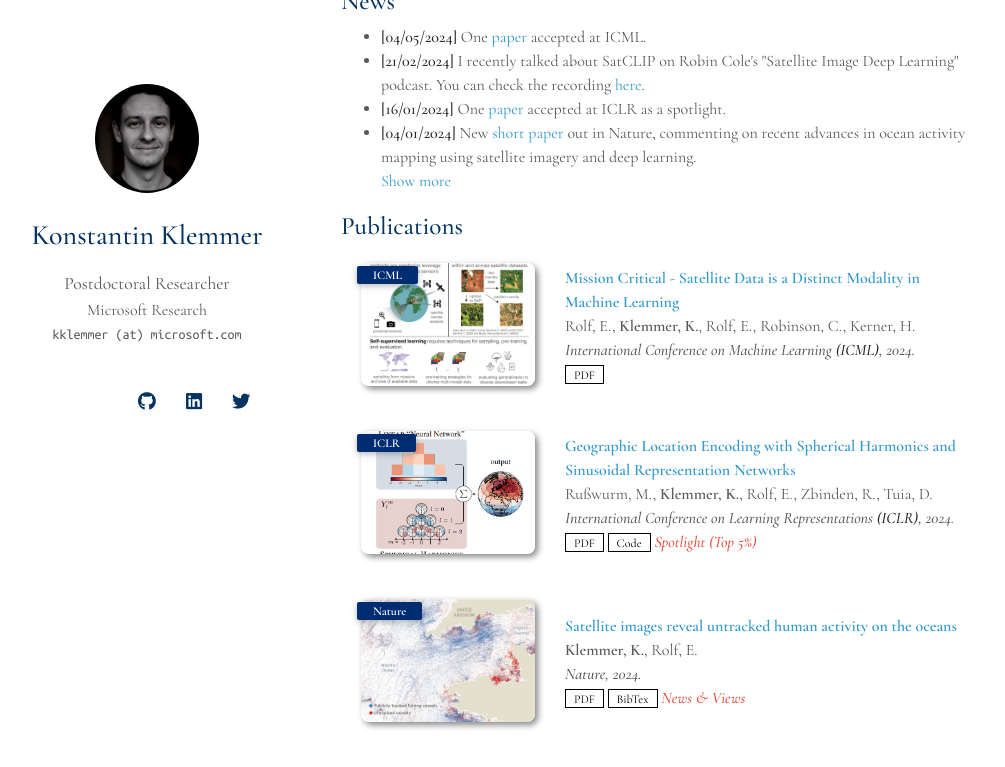
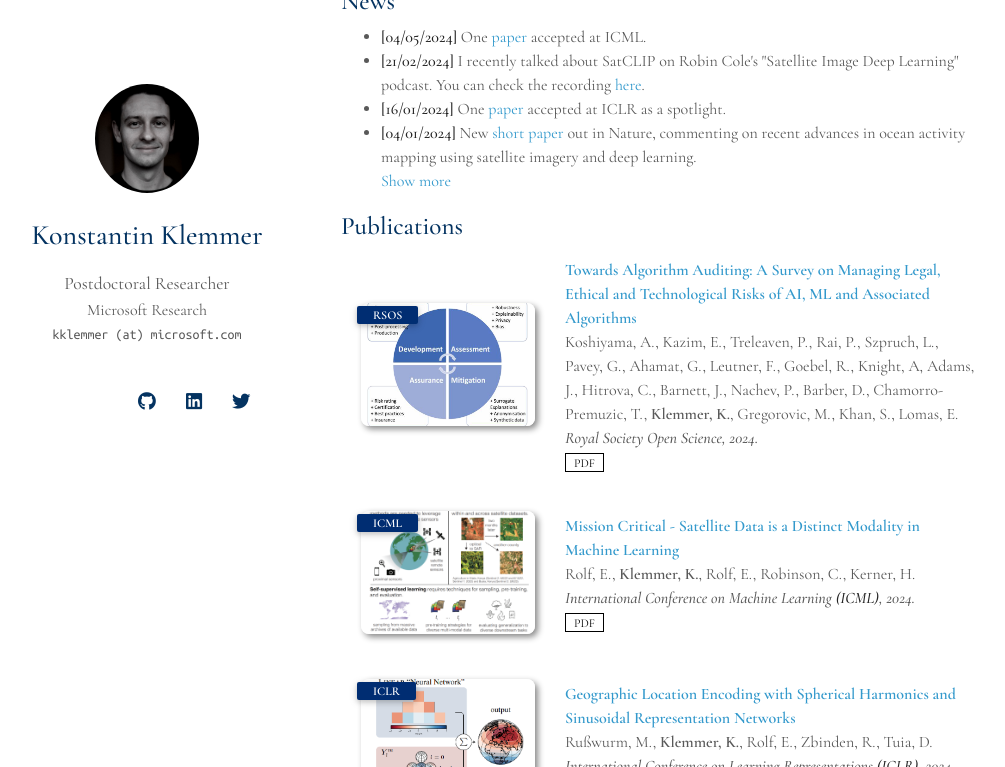
Before and after one commit to konstantinklemmer/konstantinklemmer.github.io, a Jekyll site: the page built from index.md, in a window 1280 px wide and 900 px high, scrolled down 469 px, cut to the strip 0-767 px from the top of the window. Shown: the whole strip, without its empty margins (129-1134 px from the left). Built offline with Jekyll 4.4.1, drawn with Linux system fonts in a browser that asks for light colours; nearby versions of some CDN libraries; a style sheet for code colours, icons or effects is not loaded; our own code applies the rules of GitHub Pages for plain Markdown files; some of the changed text lies outside the part shown.

Commit message:
Update publications.yml

```diff
--- a/_data/publications.yml
+++ b/_data/publications.yml
@@ -1,4 +1,15 @@
 main:
+
+  - title: "Towards Algorithm Auditing: A Survey on Managing Legal, Ethical and Technological Risks of AI, ML and Associated Algorithms"
+    authors: Koshiyama, A., Kazim, E., Treleaven, P., Rai, P., Szpruch, L., Pavey, G., Ahamat, G., Leutner, F., Goebel, R., Knight, A, Adams, J., Hitrova, C., Barnett, J., Nachev, P., Barber, D., Chamorro-Premuzic, T., <b>Klemmer, K.</b>, Gregorovic, M., Khan, S., Lomas, E.
+    conference_short: RSOS
+    conference: Royal Society Open Science, 2024.
+    pdf: https://papers.ssrn.com/sol3/Delivery.cfm/SSRN_ID3778998_code3037924.pdf?abstractid=3778998&mirid=1&type=2
+    # code: https://github.com/konstantinklemmer/spate-gan
+    # page: https://class-il.mpi-inf.mpg.de/mnemonics/
+    # bibtex: https://royalsocietypublishing.org/action/showCitFormats?doi=10.1098%2Frsos.201795
+    # notes: Preliminary version at TCCML Workshop, ICML'21
+    image: ./assets/img/pub/ssrn21.png
 
   - title: Mission Critical - Satellite Data is a Distinct Modality in Machine Learning
     authors: Rolf, E., <b>Klemmer, K.</b>, Rolf, E., Robinson, C., Kerner, H.
@@ -133,17 +144,6 @@ main:
     notes: Preliminary version at Modeling and Decision-making in the Spatiotemporal Domain Workshop, NeurIPS'18
     image: ./assets/img/pub/rsos21.png
 
-  - title: "Towards Algorithm Auditing: A Survey on Managing Legal, Ethical and Technological Risks of AI, ML and Associated Algorithms"
-    authors: Koshiyama, A., Kazim, E., Treleaven, P., Rai, P., Szpruch, L., Pavey, G., Ahamat, G., Leutner, F., Goebel, R., Knight, A, Adams, J., Hitrova, C., Barnett, J., Nachev, P., Barber, D., Chamorro-Premuzic, T., <b>Klemmer, K.</b>, Gregorovic, M., Khan, S., Lomas, E.
-    conference_short: Preprint
-    conference: Preprint, 2021.
-    pdf: https://papers.ssrn.com/sol3/Delivery.cfm/SSRN_ID3778998_code3037924.pdf?abstractid=3778998&mirid=1&type=2
-    # code: https://github.com/konstantinklemmer/spate-gan
-    # page: https://class-il.mpi-inf.mpg.de/mnemonics/
-    # bibtex: https://royalsocietypublishing.org/action/showCitFormats?doi=10.1098%2Frsos.201795
-    # notes: Preliminary version at TCCML Workshop, ICML'21
-    image: ./assets/img/pub/ssrn21.png
-
   - title: "D3P: Data-Driven Demand Prediction for Fast Expanding Electric Vehicle Sharing Systems"
     authors: Luo, M., Du B., <b>Klemmer, K.</b>, Zhu, H., Ferhatosmanoglu, H., Wen, H.
     conference_short: IMWUT
```
